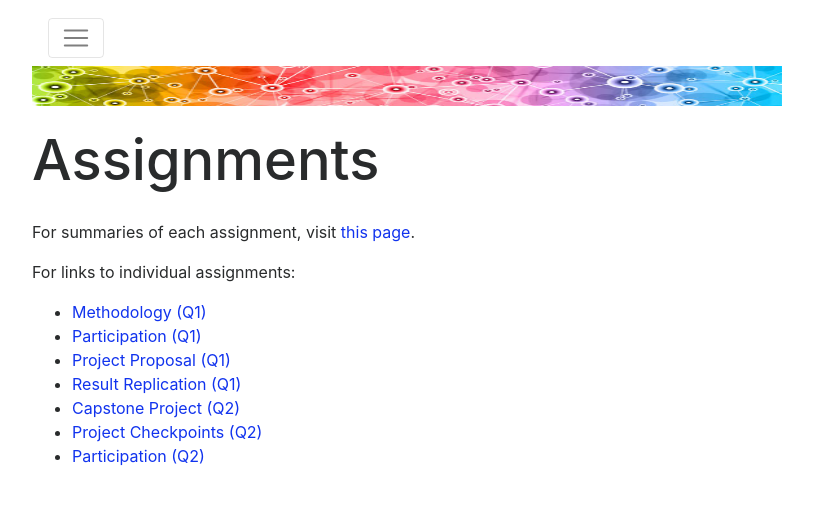
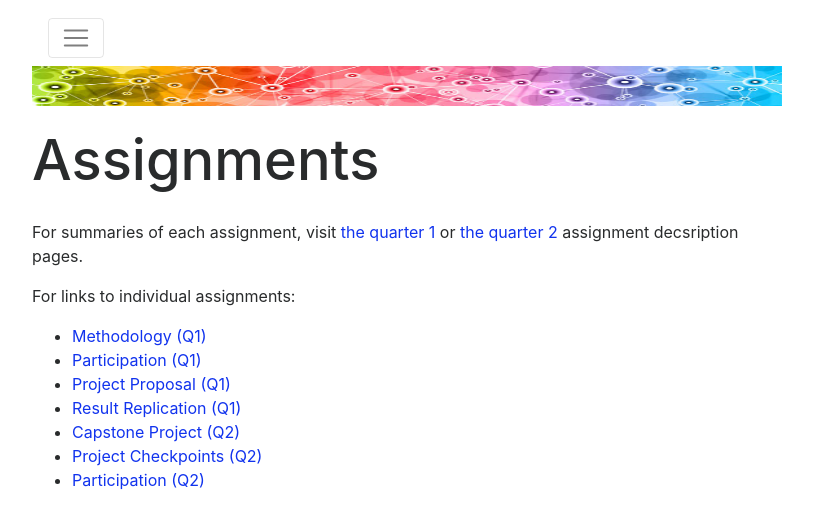
Before and after one commit to DSC-Capstone/dsc-capstone.github.io, a Jekyll site: the page built from assignments/index.md, in a window 1280 px wide. Shown: the top 529 px of the page, without its empty margins (233-1046 px from the left). Built offline with Jekyll 4.4.1, drawn with Linux system fonts in a browser that asks for light colours; nearby versions of some CDN libraries.

Commit message:
fix broken link for q1/q2 conversion

```diff
--- a/assignments/index.md
+++ b/assignments/index.md
@@ -4,6 +4,8 @@ title: Assignments
 doodle: /assets/images/doodle.png
 ---
 
-For summaries of each assignment, visit [this page](/student/assignment-descriptions).
+For summaries of each assignment, visit [the quarter
+1](/student/quarter-1-assignment-descriptions) or [the quarter
+2](/student/quarter-2-assignment-descriptions) assignment decsription pages.
 
 For links to individual assignments:
```
